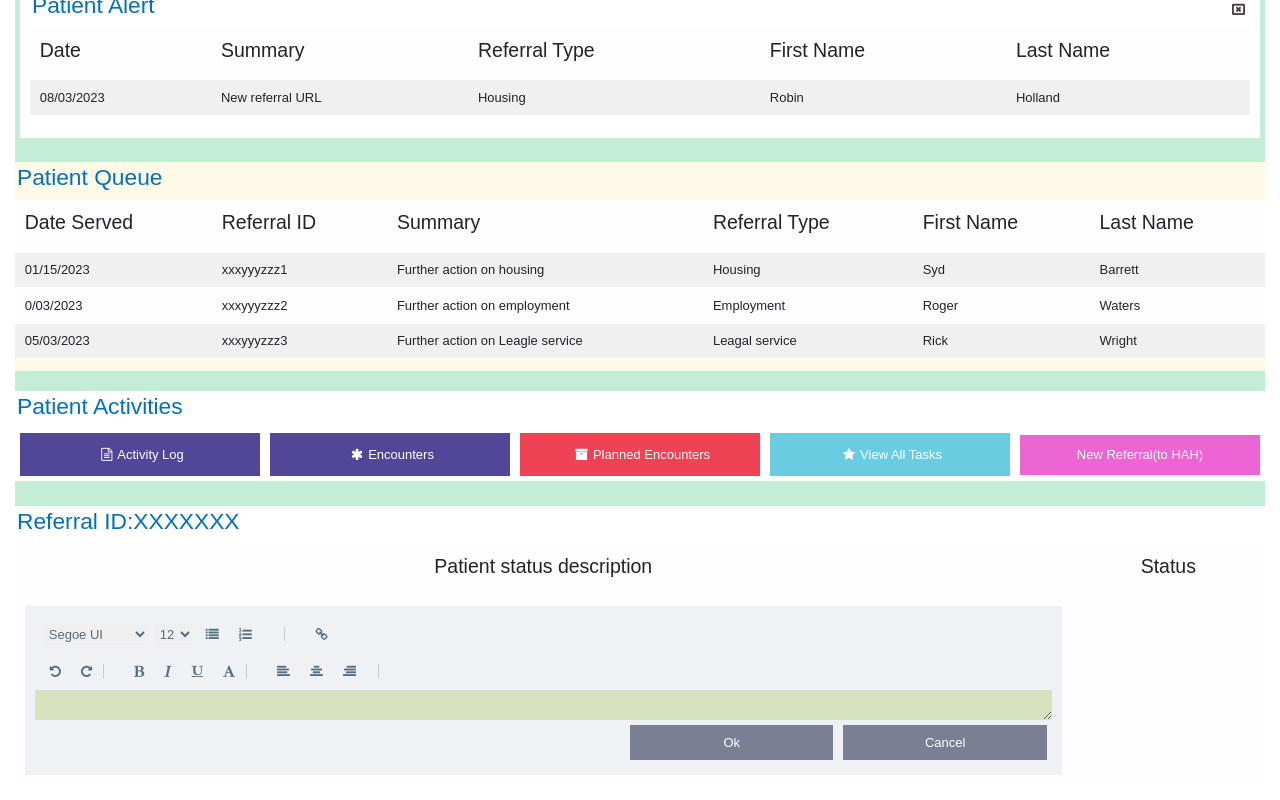
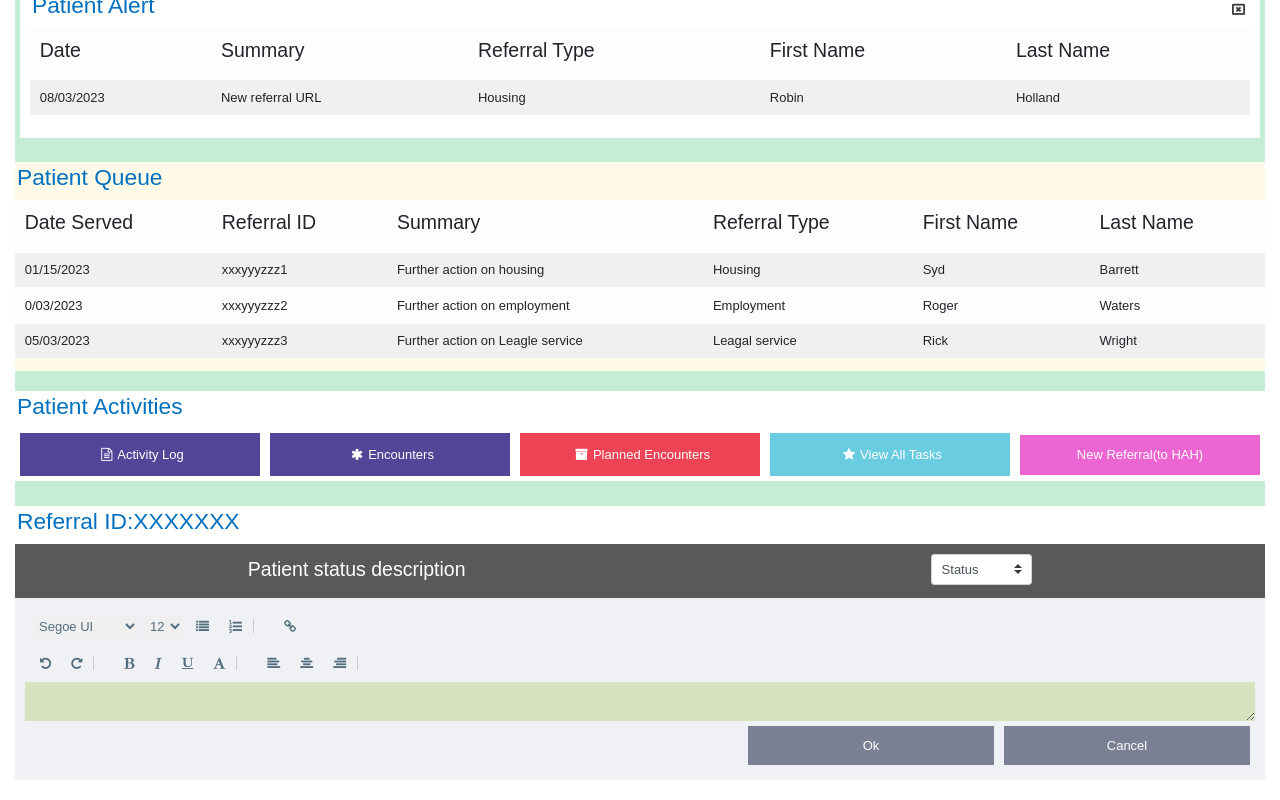
Before and after one commit to killersuresh93/Social-Care-Hub, a React (Create React App) app: page / in a window 1280 px wide. Shown: the part 307-1107 px from the top of the page. Built offline with nearby package versions, Linux system fonts and the light colour scheme; the HTML template or start-up script is replaced by a standard one.

Commit message:
3 files modified

```diff
--- a/src/components/patientStatusDiescription.tsx
+++ b/src/components/patientStatusDiescription.tsx
@@ -7,27 +7,45 @@ export default function PatientStatusDescription() {
       <div className="heading">
         <h3>Referral ID:XXXXXXX</h3>
       </div>
-      <div className="table-responsive">
-        <table className="table  table-light">
-          <thead>
-            <tr className="text-center">
-              <th scope="col">
-                <h4>Patient status description</h4>
-              </th>
-              <th scope="col">
-                <h4>Status</h4>
-              </th>
-            </tr>
-          </thead>
-          <tbody>
-            <tr>
-              <td>
-                <TextEditor />
-              </td>
-            </tr>
-          </tbody>
-        </table>
+
+      <div className="patient-status-description-hedder">
+        <div>
+          <h4>Patient status description</h4>
+        </div>
+        <div>
+          <h4>
+            {' '}
+            <select
+              className="custom-select "
+            >
+              <option selected>Status</option>
+              <option className="planned" value="planned">
+                Planned
+              </option>
+              <option
+                style={{
+                  backgroundColor: 'orange',
+                  padding: '5px',
+                  color: '#000000',
+                }}
+                value="progress"
+              >
+                In Progress
+              </option>
+              <option className="scheduled" value="scheduled">
+                Scheduled
+              </option>
+              <option className="complete" value="complete">
+                Complete
+              </option>
+            </select>
+          </h4>
+        </div>
       </div>
+      <div className="">
+        <TextEditor />
+      </div>
+      <br />
     </div>
   );
 }
--- a/src/components/textEditor.tsx
+++ b/src/components/textEditor.tsx
@@ -29,7 +29,7 @@ export default function TextEditor() {
           <a className="icon">
             <i className="fa fa-list-ol" aria-hidden="true"></i>
           </a>
-          &nbsp;&nbsp;&nbsp;&nbsp;&nbsp;&nbsp;
+
           <a className="icon-left-border">
             <i className="fa fa" aria-hidden="true"></i>
           </a>
@@ -71,7 +71,7 @@ export default function TextEditor() {
           <a className="icon">
             <i className="fa fa-align-right" aria-hidden="true"></i>
           </a>
-          &nbsp; &nbsp;
+
           <a className="icon-left-border">
             <i className="fa fa" aria-hidden="true"></i>
           </a>
--- a/src/style.css
+++ b/src/style.css
@@ -144,6 +144,40 @@ i {
   width: 20%;
   margin: 5px;
 }
+.patient-status-description-hedder {
+  background-color: #595959;
+  color: #ffffff;
+  display: flex;
+  align-items: center;
+  justify-content: space-around;
+  padding: 10px 0px 6px 0px;
+}
+.status {
+  outline: none;
+  background-color: #595959;
+  color: #ffffff;
+}
+
+.planned {
+  background-color: yellow;
+  color: #000000;
+  padding: 20px;
+}
+.progress {
+  background-color: rgb(248, 163, 5);
+  color: #000000;
+  padding: 20px;
+}
+.scheduled {
+  background-color: darkorchid;
+  color: #000000;
+  padding: 20px;
+}
+.complete {
+  background-color: green;
+  color: #000000;
+  padding: 20px;
+}
 
 /* Media query for mobile devices */
 @media (max-width: 768px) {
```
